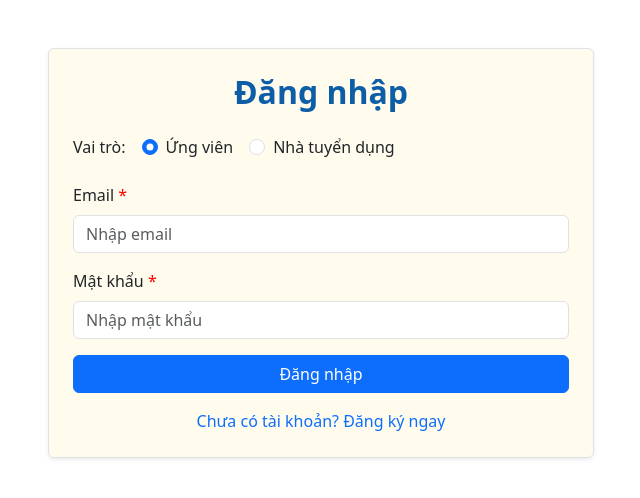
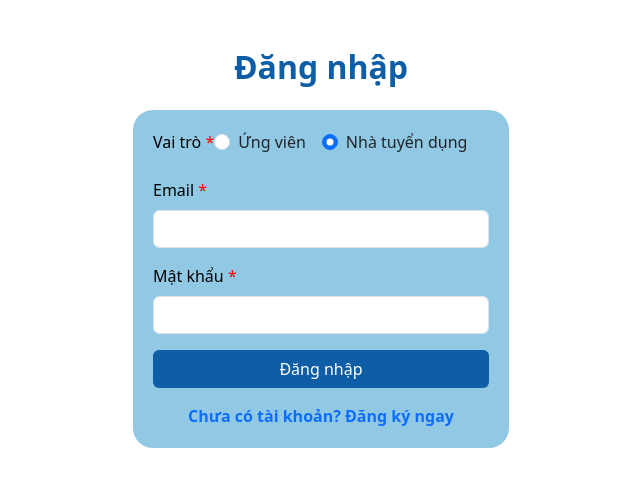
Before and after one commit to NhuTrinh/Finding_Job, a React (Create React App) app in the folder frontend/: page /login in a window 1280 px wide. Shown: the top 498 px of the page, without its empty margins (319-959 px from the left). Built offline with nearby package versions, Linux system fonts and the light colour scheme.

Commit message:
add token and get job theo recruiter

```diff
--- a/frontend/src/pages/Login.js
+++ b/frontend/src/pages/Login.js
@@ -7,40 +7,111 @@ import { Link } from 'react-router-dom';
 const Login = () => {
     const [email, setEmail] = useState('');
     const [password, setPassword] = useState('');
-    const [role, setRole] = useState('candidate');
+    const [role, setRole] = useState('recruiter'); // Mặc định là nhà tuyển dụng
     const [error, setError] = useState('');
     const { login } = useContext(AuthContext);
+    const [formErrors, setFormErrors] = useState({});
+    const [successMessage, setSuccessMessage] = useState('');
     const navigate = useNavigate();
+
+    const [formData, setFormData] = useState({
+        email: '',
+        password: '',
+        role: 'recruiter'
+    });
+
+    const handleChange = (e) => {
+        const { name, value } = e.target;
+        setFormData((prevData) => ({
+            ...prevData,
+            [name]: value
+        }));
+
+        setFormErrors((prevErrors) => ({
+            ...prevErrors,
+            [name]: '' // Xóa lỗi khi người dùng nhập dữ liệu
+        }));
+
+        setError(''); // Xóa lỗi chung khi người dùng nhập dữ liệu
+    };
+
+    const isFormEmpty = Object.values(formData).every((value) => value.trim() === '');
+
+
 
     const handleSubmit = async (e) => {
         e.preventDefault();
-        setError('');
+        const newErrors = {};
+
+        const { email, password, role } = formData;
+
+        const emailRegex = /^[^\s@]+@[^\s@]+\.[^\s@]+$/;
+
+        if (Object.values(formData).every((value) => value.trim() === '')) {
+            setError('Vui lòng điền đầy đủ thông tin đăng nhập.');
+            return;
+        }
+
+        if (!email.trim()) {
+            newErrors.email = 'Email không được để trống';
+        }
+        else if (!emailRegex.test(email)) {
+            newErrors.email = 'Email không hợp lệ';
+        }
+
+        if (!password.trim()) {
+            newErrors.password = 'Mật khẩu không được để trống';
+        }
+
+        if (Object.keys(newErrors).length > 0) {
+            setFormErrors(newErrors);
+            return;
+        }
+
+        setFormErrors({});
+
         try {
             await login(email, password, role, navigate);
+            setSuccessMessage('Đăng nhập thành công!');
         } catch (error) {
-            setError('Đăng nhập thất bại. Vui lòng kiểm tra lại thông tin!');
+            if (error.errors) {
+                setFormErrors(error.errors);
+            } else {
+                setError(error.message || 'Đăng nhập thất bại');
+            }
         }
     };
 
     return (
-        <div className="container mt-5">
-            <div className="row justify-content-center">
-                <div className="col-md-6">
-                    <form onSubmit={handleSubmit} className="p-4 border rounded shadow-sm" style={{ borderRadius: '10px', backgroundColor: '#fffbed' }}>
-                        <h2 className="text-center mb-4" style={{ color: '#0D5EA6', fontWeight: 'bold' }}>Đăng nhập</h2>
+        <div className="container mt-5" style={{ maxWidth: "400px" }}>
+            <h2 className="text-center mb-4" style={{ color: "#0D5EA6", fontWeight: "bold" }}>
+                Đăng nhập
+            </h2>
 
+            <form
+                onSubmit={handleSubmit} noValidate
+                style={{
+                    backgroundColor: "#91C8E4",
+                    borderRadius: "20px",
+                    padding: "20px",
+                }}
+            >
                 {error && <div className="alert alert-danger">{error}</div>}
+                {successMessage && <div className="alert alert-success">{successMessage}</div>}
 
+                {/* Role selection */}
                 <div className="mb-3">
-                            <label className="form-label me-3">Vai trò:</label>
+                    <label className="form-label" style={{ color: "black" }}>
+                        Vai trò <span style={{ color: "red" }}>*</span>
+                    </label>
                     <div className="form-check form-check-inline">
                         <input
                             type="radio"
+                            className="form-check-input"
                             name="role"
                             value="candidate"
-                                    checked={role === 'candidate'}
-                                    onChange={(e) => setRole(e.target.value)}
-                                    className="form-check-input"
+                            checked={formData.role === "candidate"}
+                            onChange={handleChange}
                             id="candidate"
                         />
                         <label className="form-check-label" htmlFor="candidate">Ứng viên</label>
@@ -48,56 +119,72 @@ const Login = () => {
                     <div className="form-check form-check-inline">
                         <input
                             type="radio"
+                            className="form-check-input"
                             name="role"
                             value="recruiter"
-                                    checked={role === 'recruiter'}
-                                    onChange={(e) => setRole(e.target.value)}
-                                    className="form-check-input"
+                            checked={formData.role === "recruiter"}
+                            onChange={handleChange}
                             id="recruiter"
                         />
                         <label className="form-check-label" htmlFor="recruiter">Nhà tuyển dụng</label>
                     </div>
                 </div>
 
+                {/* Email input */}
                 <div className="mb-3">
-                            <label className="form-label">Email <span style={{ color: 'red' }}>*</span></label>
+                    <label className="form-label" style={{ color: "black" }}>
+                        Email <span style={{ color: "red" }}>*</span>
+                    </label>
                     <input
                         type="email"
                         className="form-control"
-                                placeholder="Nhập email"
-                                value={email}
-                                onChange={(e) => setEmail(e.target.value)}
-                                required
+                        name="email"
+                        value={formData.email}
+                        onChange={handleChange}
+                        onFocus={() => {
+                            setError("");
+                            setFormErrors((prev) => ({ ...prev, email: "" }));
+                        }}
                     />
+                    {formErrors.email && <div className="text-danger">{formErrors.email}</div>}
                 </div>
 
+                {/* Password input */}
                 <div className="mb-3">
-                            <label className="form-label">Mật khẩu <span style={{ color: 'red' }}>*</span></label>
+                    <label className="form-label" style={{ color: "black" }}>
+                        Mật khẩu <span style={{ color: "red" }}>*</span>
+                    </label>
                     <input
                         type="password"
                         className="form-control"
-                                placeholder="Nhập mật khẩu"
-                                value={password}
-                                onChange={(e) => setPassword(e.target.value)}
-                                required
+                        name="password"
+                        value={formData.password}
+                        onChange={handleChange}
+                        onFocus={() => {
+                            setError("");
+                            setFormErrors((prev) => ({ ...prev, password: "" }));
+                        }}
                     />
+                    {formErrors.password && <div className="text-danger">{formErrors.password}</div>}
                 </div>
 
-                        <div className="d-grid">
-                            <button type="submit" className="btn btn-primary">
+                {/* Submit button */}
+                <button
+                    type="submit"
+                    className="btn w-100"
+                    style={{ backgroundColor: "#0D5EA6", color: "white" }}
+                    disabled={isFormEmpty}
+                >
                     Đăng nhập
                 </button>
-                        </div>
 
+                {/* Link to register */}
                 <div className="text-center mt-3">
-                            <Link to="/register" className="text-decoration-none">
+                    <Link to="/register" className="text-decoration-none" style={{ fontWeight: "bold" }}>
                         Chưa có tài khoản? Đăng ký ngay
                     </Link>
                 </div>
-
             </form>
-                </div>
-            </div>
         </div>
     );
 };
--- a/frontend/src/pages/employer/Dashboard.js
+++ b/frontend/src/pages/employer/Dashboard.js
@@ -1,7 +1,32 @@
-import React from 'react';
+import React, { useEffect, useState, useContext } from "react";
+import JobService from "../../services/JobService";
+import { AuthContext } from "../../contexts/AuthContext";
 
 const EmployerDashboard = () => {
-  return <h2>Dashboard Nhà Tuyển Dụng</h2>;
+  const { user } = useContext(AuthContext);
+  const [jobs, setJobs] = useState([]);
+
+  useEffect(() => {
+    if (user?.accessToken) {
+      JobService.getJobsByRecruiterId(user.accessToken)
+        .then((response) => {
+          setJobs(response.data.data);
+        })
+        .catch((error) => {
+          console.error("Error fetching jobs:", error);
+        });
+    }
+  }, [user]);
+    return (
+    <div>
+      <h2>Danh sách công việc đã đăng</h2>
+      <ul>
+        {jobs.map((job) => (
+          <li key={job._id}>{job.title}</li>
+        ))}
+      </ul>
+    </div>
+  );
 };
 
 export default EmployerDashboard;
--- /dev/null
+++ b/frontend/src/services/AuthService.js
@@ -0,0 +1,34 @@
+import axios from 'axios';
+class AuthService {
+    login(email, password, role) {
+        const endpoint =
+            role === "candidate"
+                ? "/accounts/candidate/login"
+                : "/accounts/recruiter/login";
+
+        return axios.post(`http://localhost:80/api/v1${endpoint}`, {
+            email,
+            password,
+        });
+    }
+
+    register({ fullName, email, password, company }) {
+        return axios.post("http://localhost:80/api/v1/accounts/recruiter/register", {
+            fullName,
+            email,
+            password,
+            company,
+        });
+    }
+
+    setAuthToken(token) {
+        if (token) {
+            console.log(axios.defaults.headers.common["Authorization"]);
+            axios.defaults.headers.common["Authorization"] = `Bearer ${token}`;
+        } else {
+            delete axios.defaults.headers.common["Authorization"];
+        }
+    }
+}
+
+export default new AuthService();
--- /dev/null
+++ b/frontend/src/services/JobService.js
@@ -0,0 +1,51 @@
+import axios from "axios";
+
+class JobService {
+    getJobsByRecruiterId(token) {
+        return axios.get("http://localhost:80/api/v1/jobs/recruiter", {
+            headers: {
+                Authorization: `Bearer ${token}`,
+            },
+        });
+    }
+
+    createJob(data, token) {
+        return axios.post("http://localhost:80/api/v1/jobs", data, {
+            headers: {
+                Authorization: `Bearer ${token}`,
+            },
+        });
+    }
+
+    updateJob(id, data, token) {
+        return axios.put(`http://localhost:80/api/v1/jobs/${id}`, data, {
+            headers: {
+                Authorization: `Bearer ${token}`,
+            },
+        });
+    }
+
+    deleteJob(id, token) {
+        return axios.delete(`http://localhost:80/api/v1/jobs/${id}`, {
+            headers: {
+                Authorization: `Bearer ${token}`,
+            },
+        });
+    }
+
+    getJobById(id) {
+        return axios.get(`http://localhost:80/api/v1/jobs/${id}`);
+    }
+
+    getJobs({ search = "", city = "", page = 0, jobsPerPage = 20 }) {
+        const params = new URLSearchParams();
+
+        if (search) params.append("search", search);
+        if (city) params.append("city", city);
+        params.append("page", page);
+        params.append("jobsPerPage", jobsPerPage);
+
+        return axios.get(`http://localhost:80/api/v1/jobs?${params.toString()}`);
+    }
+}
+export default new JobService();
```
Also changed, not shown: frontend/src/contexts/AuthContext.js (+18 -33 lines), frontend/src/services/RecruiterService.js (added). Lines whose indentation alone changed are shown as unchanged.
